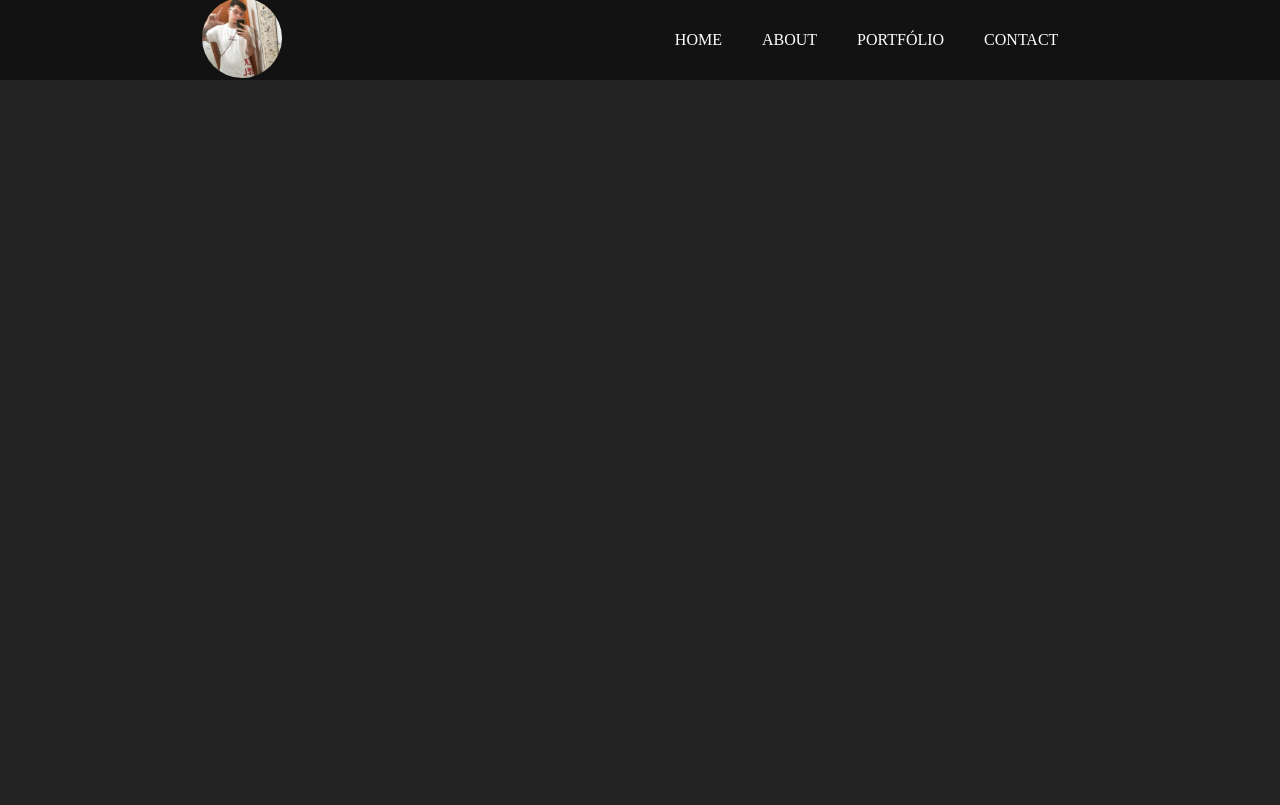
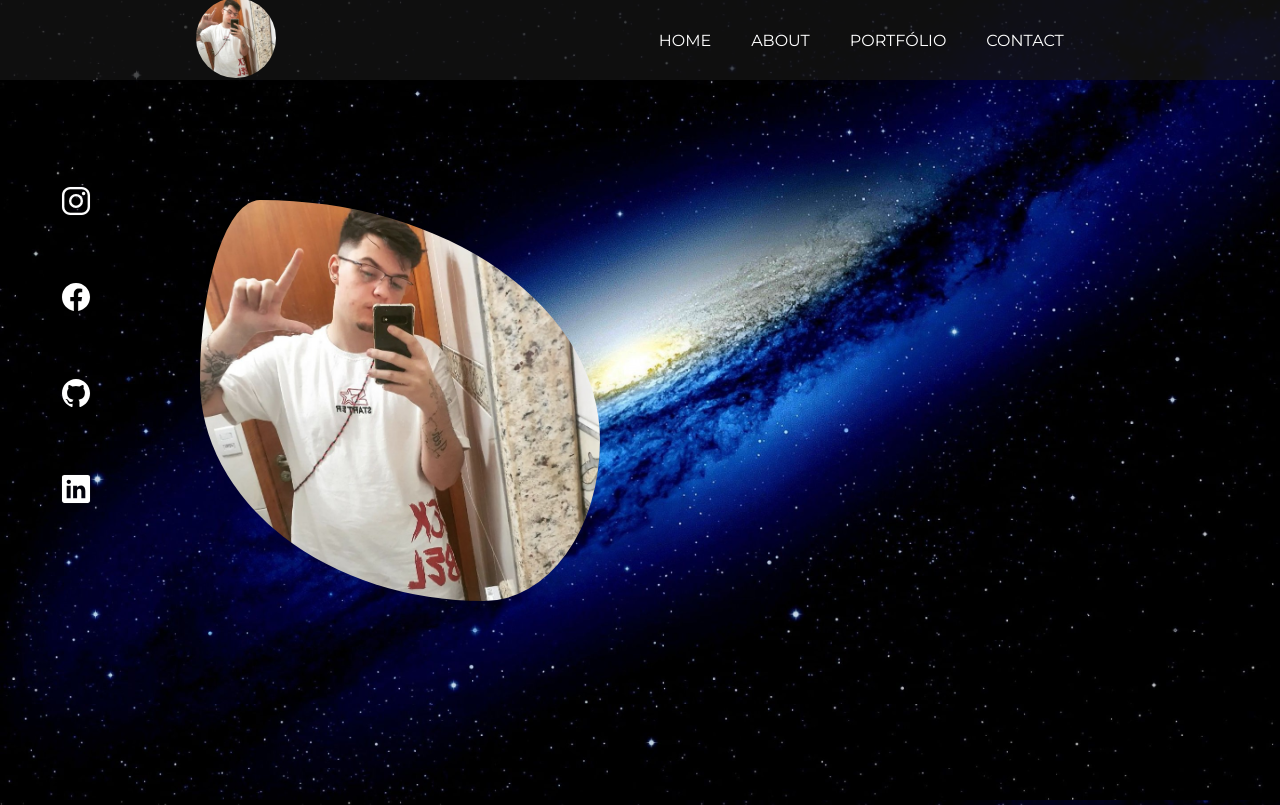
Before and after one commit to Guilherme-Sona/Curriculo-online, a plain HTML site: page index.html in a window 1280 px wide. Drawn offline with nearby package versions, Linux system fonts and the light colour scheme.

Commit message:
PRIMEIRO COMMIT

```diff
--- a/index.html
+++ b/index.html
@@ -21,5 +21,33 @@
         </ul>
       </div>
     </header>
+
+    <main id="home">
+      <div class="container">
+        <img src="img/eu krl.jpg" alt="" />
+        <div class="icons">
+          <a href="https://www.instagram.com/g.sonahx/"
+          target="_blank"><ion-icon name="logo-instagram"></ion-icon
+          ></a>
+          <a href="https://www.facebook.com/guilherme.sonah/"
+          target="_blank"><ion-icon name="logo-facebook"></ion-icon
+          ></a>
+          <a href="https://github.com/Guilherme-Sona"
+          target="_blank"><ion-icon name="logo-github"></ion-icon
+          ></a>
+          <a href="https://www.linkedin.com/in/guilherme-sona-2a6b27206/"
+          target="_blank"><ion-icon name="logo-linkedin"></ion-icon
+            target="_blank"></a>
+        </div>
+      </div>
+    </main>
+    <script
+      type="module"
+      src="https://unpkg.com/ionicons@5.5.2/dist/ionicons/ionicons.esm.js"
+    ></script>
+    <script
+      nomodule
+      src="https://unpkg.com/ionicons@5.5.2/dist/ionicons/ionicons.js"
+    ></script>
   </body>
 </html>
--- a/style.css
+++ b/style.css
@@ -1,20 +1,26 @@
+@import url('https://fonts.googleapis.com/css2?family=Montserrat:wght@100;200;400;600;700;800;900&display=swap');
 * {
   margin: 0;
   padding: 0;
   box-sizing: border-box;
+  font-family: 'Montserrat', sans-serif;
 }
 body {
   width: 100%;
   height: 100vh;
-  background: #242424;
+  background: url(img/b80537eff062f8aaf589783d0a10d2a9.jpg) no-repeat right top
+    fixed;
+  background-size: cover;
 }
 header {
   width: 100%;
   height: 80px;
-  background: rgba(0, 0, 0, 0.5);
+  background: rgba(22, 22, 22, 0.719);
   display: flex;
   align-items: center;
   justify-content: space-around;
+  position: fixed;
+  z-index: 99;
 }
 header .logo {
   width: 50px;
@@ -37,5 +43,39 @@ header .menu ul li a {
   transition: 0.5s ease;
 }
 header .menu ul li a:hover {
-  color: #156fc3;
+  color: #0084ff;
 }
+/*===== main Home =====*/
+
+#home .container {
+  width: 100%;
+  height: 65vh;
+  background-repeat: no-repeat;
+  background-size: cover;
+}
+#home .container img {
+  width: 400px;
+  margin: 200px 200px;
+  border-radius: 15% 85% 29% 71% / 45% 60% 40% 55%;
+  z-index: 99;
+}
+#home .container .icons {
+  width: 10%;
+  height: 80vh;
+  display: flex;
+  flex-direction: column;
+  padding: 0 60px;
+  position: fixed;
+  z-index: 999;
+  position: relative;
+  bottom: 650px;
+}
+#home .container .icons ion-icon {
+  padding: 30px 0;
+  font-size: 2rem;
+  color: #fff;
+  transition: 0.5s ease;
+}
+#home .container .icons ion-icon:hover {
+  color: #0084ff;
+}
```
Also changed, not shown: img/b80537eff062f8aaf589783d0a10d2a9.jpg (added).
